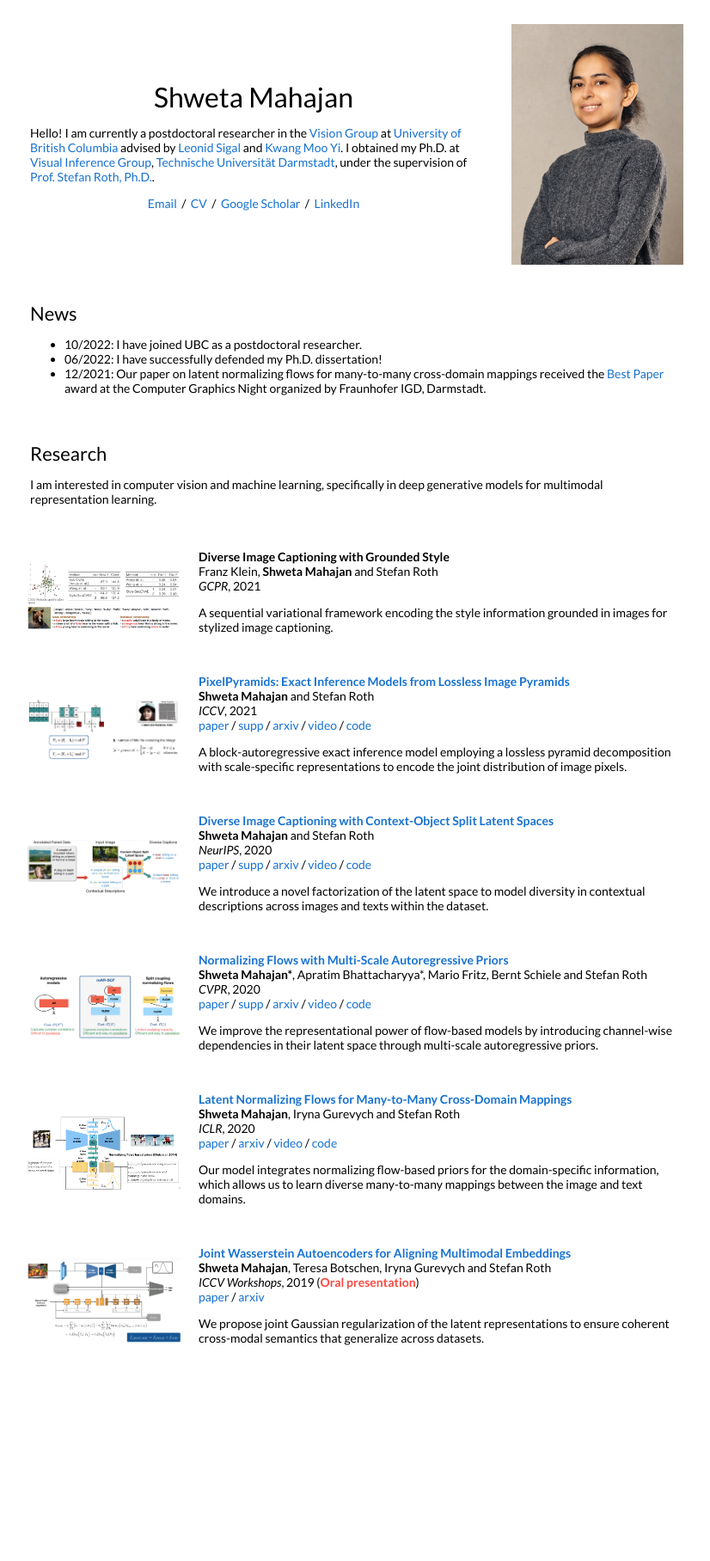
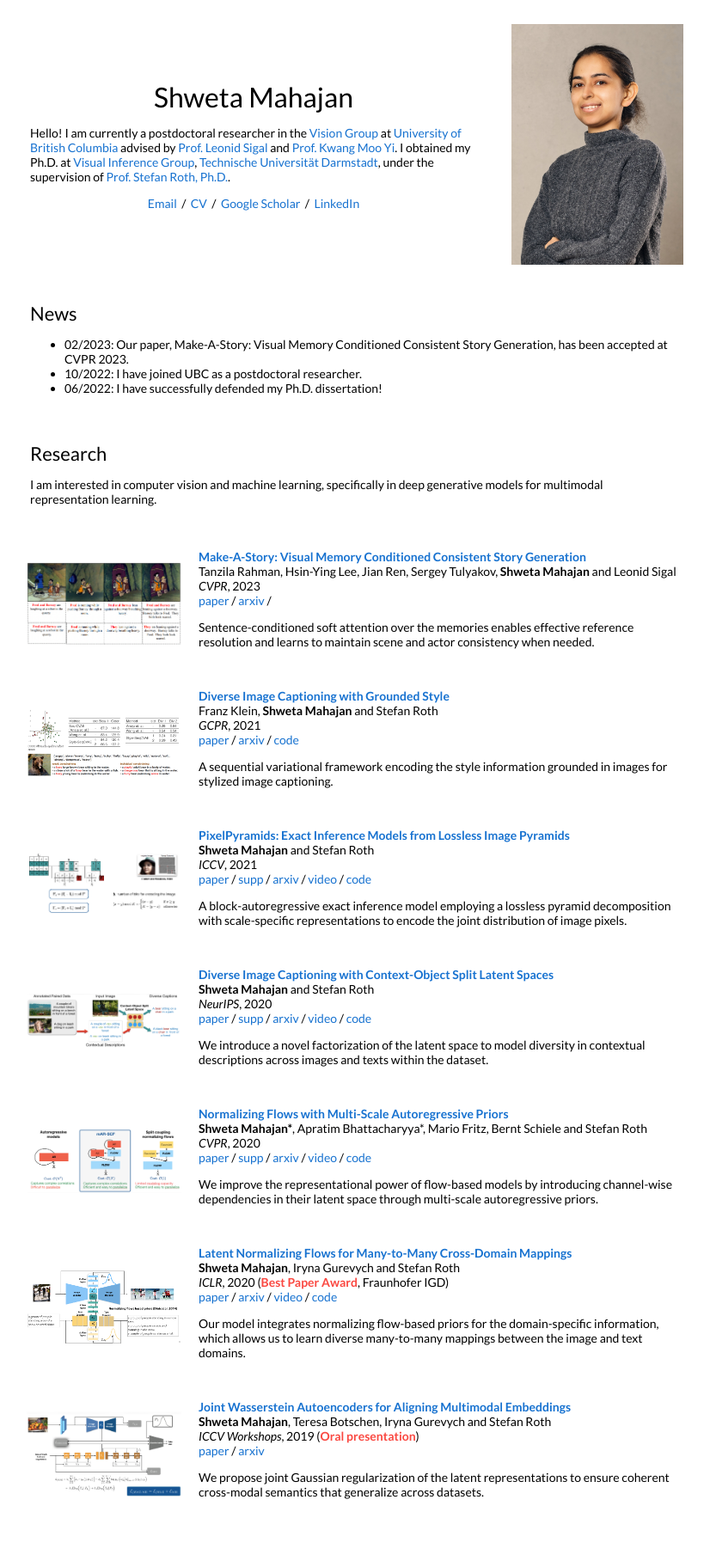
Before and after one commit to s-mahajan/s-mahajan.github.io, a Jekyll site: the page index.html, which Jekyll copies as it is, in a window 1280 px wide. Shown: the whole page at 86% size, without its empty margins (225-1051 px from the left). Built offline with Jekyll 4.4.1, drawn with Linux system fonts in a browser that asks for light colours; before the commit the page ends 1637 px from its top, so only the background shows below that.

Commit message:
Update index.html

```diff
--- a/index.html
+++ b/index.html
@@ -32,7 +32,7 @@
               <h1>
                 Shweta Mahajan
               </h1>
-              <p>Hello! I am currently a postdoctoral researcher in the <a href="https://vision.cs.ubc.ca/">Vision Group</a> at <a href="https://www.ubc.ca/">University of British Columbia</a> advised by <a href="https://www.cs.ubc.ca/~lsigal/">Leonid Sigal</a> and <a href="https://www.cs.ubc.ca/~kmyi/">Kwang Moo Yi</a>. I obtained my Ph.D. at <a href="http://www.visinf.tu-darmstadt.de/visinf/news/index.en.jsp">Visual Inference Group</a>, <a href="http://www.tu-darmstadt.de/index.en.jsp">Technische Universität Darmstadt</a>, under the supervision of <a href="https://www.visinf.tu-darmstadt.de/visinf/team_members/sroth/sroth.en.jsp">Prof. Stefan Roth, Ph.D.</a>.
+              <p>Hello! I am currently a postdoctoral researcher in the <a href="https://vision.cs.ubc.ca/">Vision Group</a> at <a href="https://www.ubc.ca/">University of British Columbia</a> advised by <a href="https://www.cs.ubc.ca/~lsigal/">Prof. Leonid Sigal</a> and <a href="https://www.cs.ubc.ca/~kmyi/">Prof. Kwang Moo Yi</a>. I obtained my Ph.D. at <a href="http://www.visinf.tu-darmstadt.de/visinf/news/index.en.jsp">Visual Inference Group</a>, <a href="http://www.tu-darmstadt.de/index.en.jsp">Technische Universität Darmstadt</a>, under the supervision of <a href="https://www.visinf.tu-darmstadt.de/visinf/team_members/sroth/sroth.en.jsp">Prof. Stefan Roth, Ph.D.</a>.
               </p>
               <p style="text-align:center">
                 <a href="mailto:shweta.nith@outlook.com">Email</a> &nbsp;/&nbsp;
@@ -54,9 +54,9 @@
             <td style="padding:2.5%;width:100%;vertical-align:middle">
               <h2>News</h2>
               <ul>
+              <li>02/2023: Our paper, Make-A-Story: Visual Memory Conditioned Consistent Story Generation, has been accepted at CVPR 2023.</li>
               <li>10/2022: I have joined UBC as a postdoctoral researcher.</li>
               <li>06/2022: I have successfully defended my Ph.D. dissertation!</li>
-              <li>12/2021: Our paper on latent normalizing flows for many-to-many cross-domain mappings received the <a href="https://www.igd.fraunhofer.de/content/dam/igd/documents/best-paper/2021/2021_bestpaper_science.pdf">Best Paper</a> award at the Computer Graphics Night organized by Fraunhofer IGD, Darmstadt.</li>
               </ul>
             </td>
           </tr>
@@ -75,6 +75,37 @@
         </table>
 
         <table style="width:100%;border:0px;border-spacing:0px;border-collapse:separate;margin-right:auto;margin-left:auto;">
+          <tr onmouseout="storyldm_stop()" onmouseover="storyldm_start()">
+            <td style="padding:2.0%;width:25%;vertical-align:middle">
+              <div class="one" style="width:auto; height:auto; max-width:100%;">
+                <div class="two" style="width:auto; height:auto; max-width:100%;" id='storyldm_mouseover'>
+                <img src=/images/cvpr_2023.png width="180"></div>
+                <img src=/images/cvpr_2023.png width="180">
+              </div>
+              <script type="text/javascript">
+                function storyldm_start() {
+                  document.getElementById('storyldm_mouseover').style.opacity = "1";
+                }
+                function styleseqcvae_stop() {
+                  document.getElementById('storyldm_mouseover').style.opacity = "0";
+                }
+                styleseqcvae_stop()
+              </script>
+            </td>
+            <td style="padding:2.0%;width:75%;vertical-align:middle">
+               <a href="https://arxiv.org/pdf/2211.13319.pdf"><h3>Make-A-Story: Visual Memory Conditioned Consistent Story Generation</h3></a>
+              <br>
+              Tanzila Rahman, Hsin-Ying Lee, Jian Ren, Sergey Tulyakov, <b>Shweta Mahajan</b> and Leonid Sigal
+              <br>
+              <em>CVPR</em>, 2023
+              <br>
+              <a href="https://arxiv.org/pdf/2211.13319.pdf">paper</a> /
+              <a href="https://arxiv.org/pdf/2211.13319.pdf">arxiv</a> /
+              <p> Sentence-conditioned soft attention over the memories enables effective reference resolution and learns to maintain scene and actor consistency
+when needed.</p>
+
+            </td>
+          </tr>
           <tr onmouseout="styleseqcvae_stop()" onmouseover="styleseqcvae_start()">
             <td style="padding:2.0%;width:25%;vertical-align:middle">
               <div class="one" style="width:auto; height:auto; max-width:100%;">
@@ -93,12 +124,15 @@
               </script>
             </td>
             <td style="padding:2.0%;width:75%;vertical-align:middle">
-              <h3>Diverse Image Captioning with Grounded Style</h3>
+               <a href="https://arxiv.org/pdf/2205.01813.pdf"><h3>Diverse Image Captioning with Grounded Style</h3></a>
               <br>
               Franz Klein, <b>Shweta Mahajan</b> and Stefan Roth
               <br>
               <em>GCPR</em>, 2021
               <br>
+              <a href="https://link.springer.com/chapter/10.1007/978-3-030-92659-5_27">paper</a> /
+              <a href="https://arxiv.org/pdf/2205.01813.pdf">arxiv</a> /
+              <a href="https://github.com/visinf/style-seqcvae">code</a>
               <p>A sequential variational framework encoding the style information grounded in images for stylized image captioning.</p>
 
             </td>
@@ -229,7 +263,7 @@
               <br>
               <b>Shweta Mahajan</b>, Iryna Gurevych and Stefan Roth
               <br>
-              <em>ICLR</em>, 2020
+              <em>ICLR</em>, 2020 (<font color="#FA4841"><b>Best Paper Award</b></font>, Fraunhofer IGD)
               <br>
               <a href="https://openreview.net/pdf?id=SJxE8erKDH">paper</a> /
               <a href="https://arxiv.org/abs/2002.06661">arxiv</a> /
```
